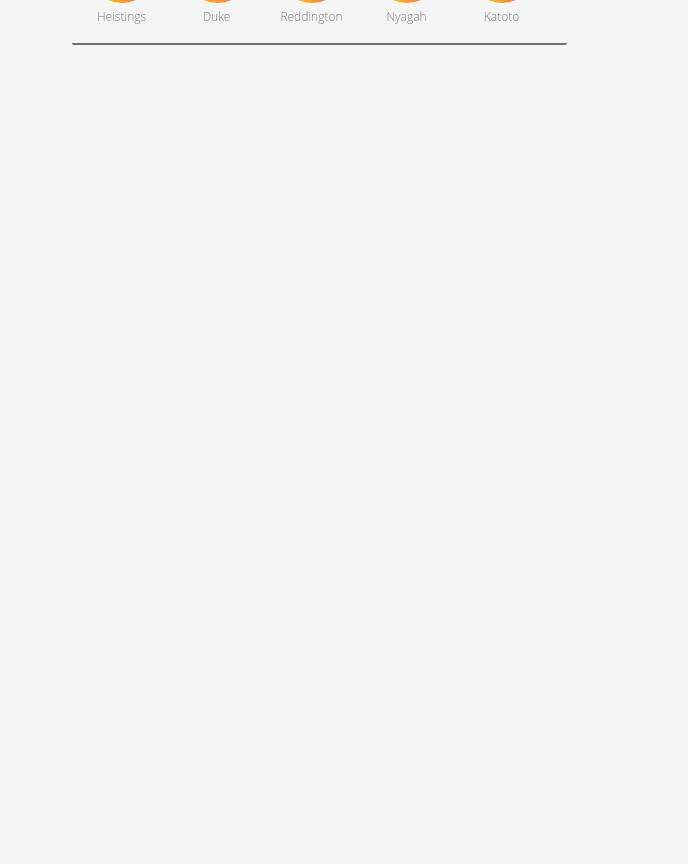
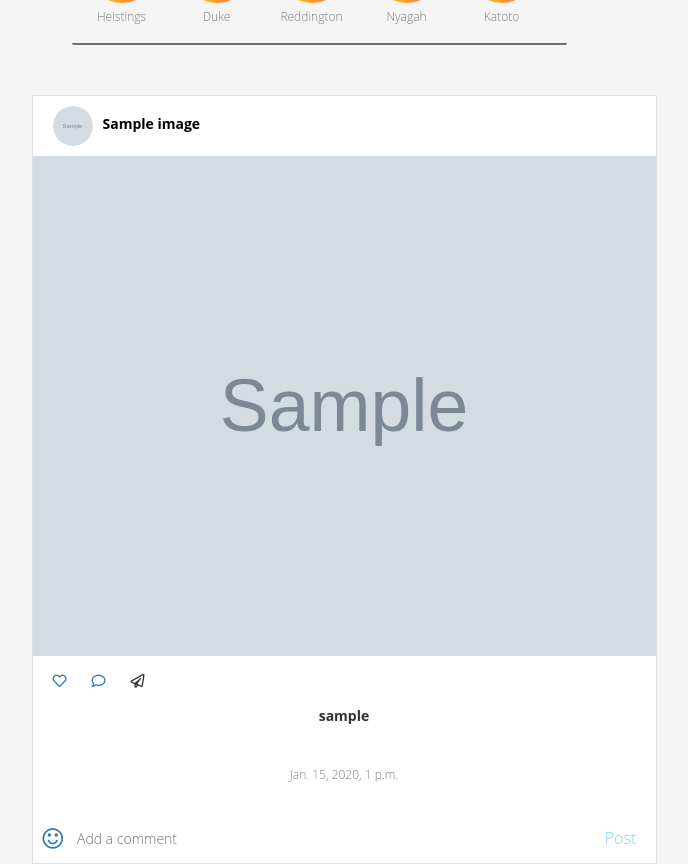
Before and after one commit to Nyagahisaac/instagram, a Django app: page / in a window 1280 px wide. Shown: the part 230-1094 px from the top of the page, without its empty margins (281-969 px from the left). Before the commit the page ends 275 px from the top, so only its background shows below. Run offline with Django 3.2, Linux system fonts and the light colour scheme; a user stored in the database is signed in; tables that the repository leaves empty hold one stand-in row (values such as "Sample post"); grey boxes marked "Sample" are stand-in pictures; some libraries are stand-ins or nearby versions; some web fonts are replaced.

```diff
--- a/instagram/templates/base.html
+++ b/instagram/templates/base.html
@@ -34,6 +34,9 @@
 </head>
 
 <body>
+
+
+
     {% include "navbar.html" %}
 
     {% block content %}
--- a/instagram/templates/home.html
+++ b/instagram/templates/home.html
@@ -62,6 +62,48 @@
       </div>
 
 
+      {% for img in image %}
+      <section class="main">
+        <div class="wrapper">
+          <div class="left-col">
+
+            <div class="post">
+              <div class="info">
+                <div class="user">
+                  <div class="profile-pic"><img src="{{img.image.url}}" alt=""></div>
+                  <p class="username">{{img.name}}</p>
+                </div>
+
+              </div>
+
+              <img src="{{img.image.url}}" class="post-image" alt="">
+              <div class="post-content">
+                <div class="reaction-wrapper">
+                  <span class="icons" style="padding-right: 25px;"> <a href="#"> <i
+                        class="far fa-heart"></i></i></a></span>
+                  <span class="icons" style="padding-right: 25px;"> <a href="#"> <i
+                        class="far fa-comment"></i></a></span>
+                  <i class="far fa-paper-plane"></i>
+                </div>
+                <p class="likes">{{img.likes}}</p>
+                <p class="description"><span> </span> </p>
+                <p class="post-time">{{img.post_date}}</p>
+              </div>
+              <a href="">
+                <div class="comment-wrapper">
+                  <i class="fa fa-smile-o" style="font-size:24px; padding-left: 10px;" ></i>
+                  <input type="text" class="comment-box" placeholder="Add a comment">
+                  <button class="comment-btn">post</button>
+                </div>
+              </a>
+            </div>
+          </div>
+        </div>
+      </section>
+      {% empty %}
+      <p>There are no posts yet</p>
+      {% endfor %}
+
 
     </div>
 
```
Also changed, not shown: instagram/templates/navbar.html (+0 -8 lines).
